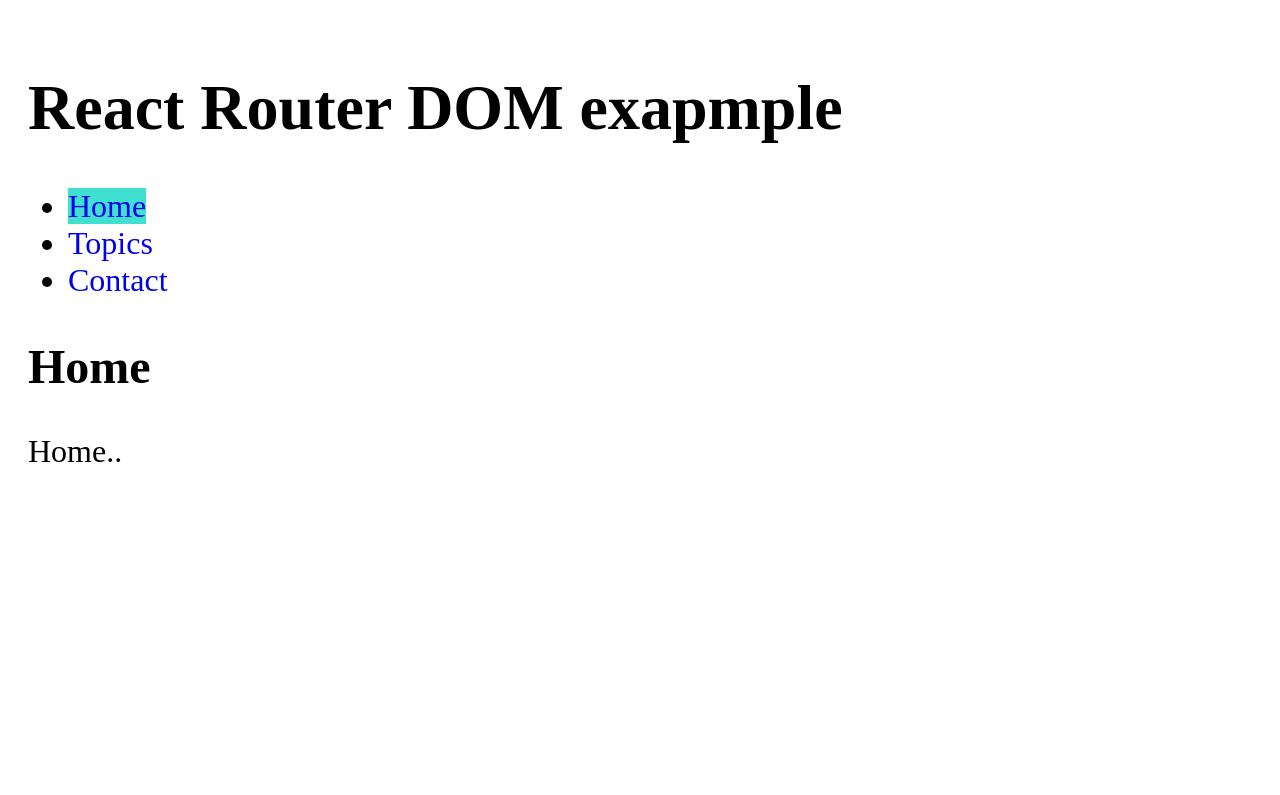
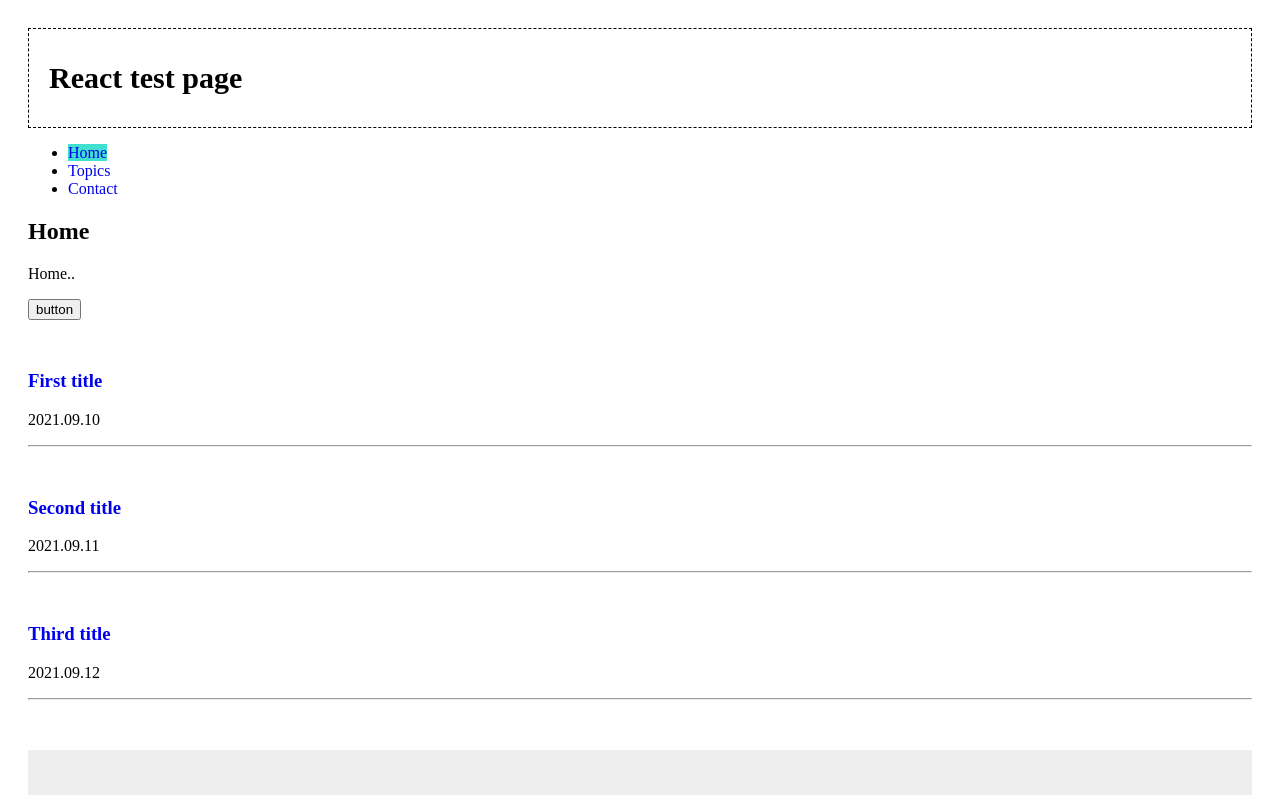
Before and after one commit to Daekyo-Jeong/dkworld_react, a React (Create React App) app in the folder react-code/: page / in a window 1280 px wide. Shown: the top 795 px of the page. Built offline with nearby package versions, Linux system fonts and the light colour scheme.

Commit message:
20210910 | react router+
react router 예제 추가
메뉴로 사용해보기

```diff
--- a/react-code/src/App.css
+++ b/react-code/src/App.css
@@ -5,7 +5,7 @@
 .App{
     margin: 0;
     padding: 20px;
-    font-size: 200%;
+
 }
 
 nav{
--- a/react-code/src/App.js
+++ b/react-code/src/App.js
@@ -1,6 +1,9 @@
 import React, {useState} from 'react';
 import './App.css';
 import Modal from './components/Modal';
+import RouteTest from './components/RouteTest';
+import Contents from './components/Contents';
+
 import {
   BrowserRouter as Router,
   Switch,
@@ -10,152 +13,21 @@ import {
   useParams
 } from "react-router-dom";
 
-function Home(){
-  return(
-    <>
-    <h2>Home</h2>
-    <p>Home..</p>
-    </>
-  );
-}
+function App() {
 
-var contents = [
-  {id:1, title: "HTML", desc:"HTML is..."},
-  {id:2, title: "JS", desc:"JS is..."},
-  {id:3, title: "REACT", desc:"REACT is..."}
-]
-
-function Topic(){
-  var params = useParams();
-  var topic_id = params.topic_id;
-  var seleted_topic = {
-    title:"Sorry",
-    desc:"Not Found"
-  }
-  for(var i=0; i<contents.length; i++){
-    if(contents[i].id === Number(topic_id)){
-      seleted_topic = contents[i];
-      break;
-    }
-  }
-
-  console.log(params);
-
-  return(
-    <>
-      <h3>{seleted_topic.title}</h3>
-      <p>{seleted_topic.desc}....</p>
-    </>
-  );
-}
-
-function Topics(){
-  var list = [];
-  for(var i=0; i<contents.length; i++){
-    list.push(<li key={contents[i].id}><NavLink to={'/topics/'+contents[i].id}>{contents[i].title}</NavLink></li>)
-  }
-
-  return(
-    <>
-    <h2>Topics</h2>
-    <ul>
-      {list}
-    </ul>
-    <Route path="/topics/:topic_id">
-      <Topic></Topic>
-    </Route>
-    <Switch>
-      <Route path="/topics/1">HTML is...</Route>
-      <Route path="/topics/2">JS is...</Route>
-      <Route path="/topics/3">REACT is...</Route>
-    </Switch>
-    </>
-  );
-}
-function Contact(){
-  return(
-    <>
-    <h2>Contact</h2>
-    <p>Contact..</p>
-    </>
-  );
-}
-
-function App() {
-  var [title, setTitle] = useState(['첫번째 게시글', '두번째 게시글', '세번째 게시글']);
-  var [count, setCount] = useState([1, 0, 3]);
-  var _count = [...count];
-
-  function titleChange(){
-    // var newTitle = Array.from(title);
-    var _title = [...title];
-    _title[0] = '네번째 게시글'
-    setTitle(_title);
-  }
   return (
     <div className="App">
-      <h1>React Router DOM exapmple</h1>
-
-      {/* NavLink는 선택된 ui에 active라는 클래스를 추가하도록 되어있음.
-      따라서, css를 변경해서 navigation 이 가능해짐. */}
-      <ul>
-        <li><NavLink exact to="/">Home</NavLink></li>
-        <li><NavLink exact to="/topics">Topics</NavLink></li>
-        <li><NavLink exact to="/contact">Contact</NavLink></li>
-      </ul>
-      {/* 라우터와 일치하는 path를 가진 컴포넌트는 화면에 출력된다.
-      exact path를 사용하면 정확히 동일한 경우에만 작동한다 */}
-      {/* 스위치로 컴포넌트를 감싸면, 가장 먼저 감지되는 컨텐츠만 화면에 출력한다.
-      편법으로, 홈을 제일 뒤에 주면 가능 동일하지 않은 것들을 not found로 출력가능*/}
-      <Switch>
-        <Route exact path="/"><Home></Home></Route>
-        <Route path="/topics"><Topics></Topics></Route>
-        <Route path="/contact"><Contact></Contact></Route>
-        <Route path="/">Not Found</Route>
-      </Switch>
-
-      {/* <nav className="nav">
-        <h1>React test page</h1> */}
-      {/* </nav> */}
-      {/* <input type="button" value="button" onClick={titleChange}/> */}
-      {/* <Contents/> */}
+      <nav className="nav">
+        <h1>React test page</h1>
+      </nav>
+      <RouteTest></RouteTest>
+      <input type="button" value="button"/>
+      <Contents/>
       {/* 컴포넌트는 대분자로 시작해야한다. */}
-      {/* <Modal/> */}
+      <Modal/>
       {/* <Modal></Modal> */}
     </div>
-
   );
-
-  function Contents(props) {
-    var lists = [];
-    var i = 0;
-
-    console.log(_count);
-
-    while (i < title.length){
-      lists.push(
-        <div className = "list">
-          <h3>{title[i]}
-            <span onClick={()=>{
-              _count[0]++;
-              console.log(i);
-            }}> ❤️ {count[i]}
-            </span>
-          </h3>
-          <p>2021.9.{8+i}</p>
-          <hr/>
-        </div>
-      )
-      i = i + 1;
-    }
-
-    return(
-      <>
-      {lists}
-      </>
-    );
-  }
-
 }
 
 
--- /dev/null
+++ b/react-code/src/components/Contents.js
@@ -0,0 +1,32 @@
+import React, {useState} from 'react';
+import { BrowserRouter as Router, Switch, Route, Link, NavLink, useParams } from "react-router-dom";
+
+var contentsData = [
+    {id: 1, title:"First title", date:"2021.09.", desc:"First blavla"},
+    {id: 2, title:"Second title", date:"2021.09.", desc:"Second blavla"},
+    {id: 3, title:"Third title", date:"2021.09.", desc:"Third blavla"}
+];
+
+function Contents(props) {
+
+    var lists = [];
+    var i = 0;
+
+    for (i=0; i < contentsData.length; i++){
+      lists.push(
+        <div className = "list">
+          <Link to={"/contents/"+contentsData[i].id}><h3>{contentsData[i].title}</h3></Link>
+          <p>{contentsData[i].date}{10+i}</p>
+          <hr/>
+        </div>
+      )
+    }
+
+    return(
+      <>
+      {lists}
+      </>
+    );
+  }
+
+  export default Contents;
--- /dev/null
+++ b/react-code/src/components/RouteTest.js
@@ -0,0 +1,113 @@
+import React, {useState} from 'react';
+import {
+    BrowserRouter as Router,
+    Switch,
+    Route,
+    Link,
+    NavLink,
+    useParams
+  } from "react-router-dom";
+
+  var contents = [
+    {id:1, title: "HTML", desc:"HTML is..."},
+    {id:2, title: "JS", desc:"JS is..."},
+    {id:3, title: "REACT", desc:"REACT is..."}
+  ]
+
+  function Topic(){
+    var params = useParams();
+    var topic_id = params.topic_id;
+    var seleted_topic = {
+      title:"Sorry",
+      desc:"Not Found"
+    }
+    for(var i=0; i<contents.length; i++){
+      if(contents[i].id === Number(topic_id)){
+        seleted_topic = contents[i];
+        break;
+      }
+    }
+
+    console.log(params);
+
+    return(
+      <>
+        <h3>{seleted_topic.title}</h3>
+        <p>{seleted_topic.desc}....</p>
+      </>
+    );
+  }
+
+  function Topics(){
+    var list = [];
+    for(var i=0; i<contents.length; i++){
+      list.push(
+      <li key={contents[i].id}>
+        <NavLink to={'/topics/'+contents[i].id}>
+          {contents[i].title}
+        </NavLink>
+      </li>)
+    }
+
+    return(
+      <>
+      <h2>Topics</h2>
+      <ul>
+        {list}
+      </ul>
+      <Route path="/topics/:topic_id">
+        <Topic></Topic>
+      </Route>
+      {/* <Switch>
+        <Route path="/topics/1">HTML is...</Route>
+        <Route path="/topics/2">JS is...</Route>
+        <Route path="/topics/3">REACT is...</Route>
+      </Switch> */}
+      </>
+    );
+  }
+
+  function Contact(){
+    return(
+      <>
+      <h2>Contact</h2>
+      <p>Contact..</p>
+      </>
+    );
+  }
+
+  function Home(){
+    return(
+      <>
+      <h2>Home</h2>
+      <p>Home..</p>
+      </>
+    );
+  }
+
+  function RouteTest(){
+
+    return(
+      <>
+      {/* NavLink는 선택된 ui에 active라는 클래스를 추가하도록 되어있음.
+      따라서, css를 변경해서 navigation 이 가능해짐. */}
+      <ul>
+        <li><NavLink exact to="/">Home</NavLink></li>
+        <li><NavLink exact to="/topics">Topics</NavLink></li>
+        <li><NavLink exact to="/contact">Contact</NavLink></li>
+      </ul>
+      {/* 라우터와 일치하는 path를 가진 컴포넌트는 화면에 출력된다.
+      exact path를 사용하면 정확히 동일한 경우에만 작동한다 */}
+      {/* 스위치로 컴포넌트를 감싸면, 가장 먼저 감지되는 컨텐츠만 화면에 출력한다.
+      편법으로, 홈을 제일 뒤에 주면 가능 동일하지 않은 것들을 not found로 출력가능*/}
+      <Switch>
+        <Route exact path="/"><Home></Home></Route>
+        <Route path="/topics"><Topics></Topics></Route>
+        <Route path="/contact"><Contact></Contact></Route>
+        <Route path="/">Not Found</Route>
+      </Switch>
+      </>
+    );
+  }
+
+  export default RouteTest;
```
Also changed, not shown: 1 other file (tests, documents, lock files or other folders).
